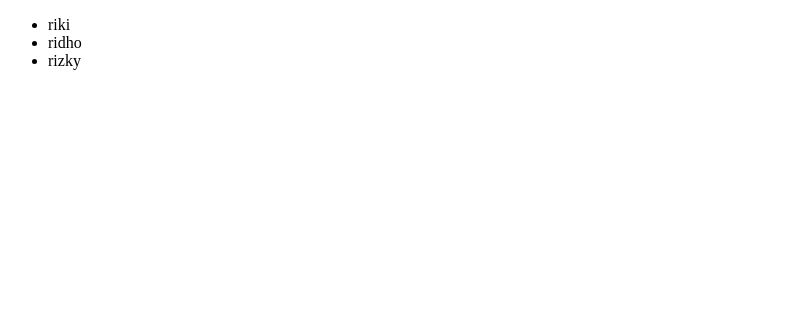
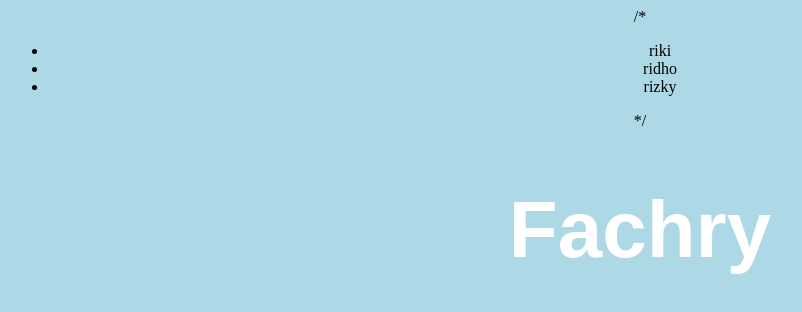
Before and after one commit to fachry99/HTML-CSS-Javasript, a plain HTML site: page javascript ES6/spread-operator.html in a window 1280 px wide. Shown: the whole page, without its empty margins (0-802 px from the left). Drawn offline with Linux system fonts and the light colour scheme.

Commit message:
update implementasi buat nama pake spread operator

```diff
--- a/javascript ES6/spread-operator.html
+++ b/javascript ES6/spread-operator.html
@@ -3,15 +3,37 @@
 <head>
     <meta charset="UTF-8">
     <meta name="viewport" content="width=device-width, initial-scale=1.0">
+    <title>Document</title>
+    <style>
+        body{
+            background-color: lightblue;
+            text-align: center;
+        }
+        .nama{
+            font-family: Arial, Helvetica, sans-serif;
+            color: white;
+            font-size: 80px;
+        }
 
-    <title>Document</title>
+        .nama span{
+            display: inline-block;
+            transition: .3s;
+            cursor: pointer;
+        }
+
+        .nama span:hover{
+            transform: scale(2) translateY(-20px);
+        }
+    </style>
 </head>
 <body>
-    <ul>
+    /* <ul>
         <li>riki</li>
         <li>ridho</li>
         <li>rizky</li>
-    </ul>
+    </ul> */
+
+    <h1 class="nama">Fachry</h1>
 <script src="spread-operator.js"></script>
 </body>
 </html>
--- a/javascript ES6/spread-operator.js
+++ b/javascript ES6/spread-operator.js
@@ -22,11 +22,18 @@
 // mhs1[0] = "Aji";
 // console.log(mhs1);
 
-const liMhs = document.querySelectorAll("li");
+//const liMhs = document.querySelectorAll("li");
 // const mhs = [];
 // for (let i =0; i < liMhs.length; i++) {
 //     mhs.push(liMhs[i].textContent);
 // }
 // console.log(mhs);
 
-const mhs =[...liMhs].map((m) => m.textContent);
+//const mhs =[...liMhs].map((m) => m.textContent);
+
+const nama = document.querySelector(".nama");
+
+const huruf = [...nama.textContent].map(h => `<span>${h}</span>`).join('');
+
+console.log(huruf);
+nama.innerHTML = huruf;
```
